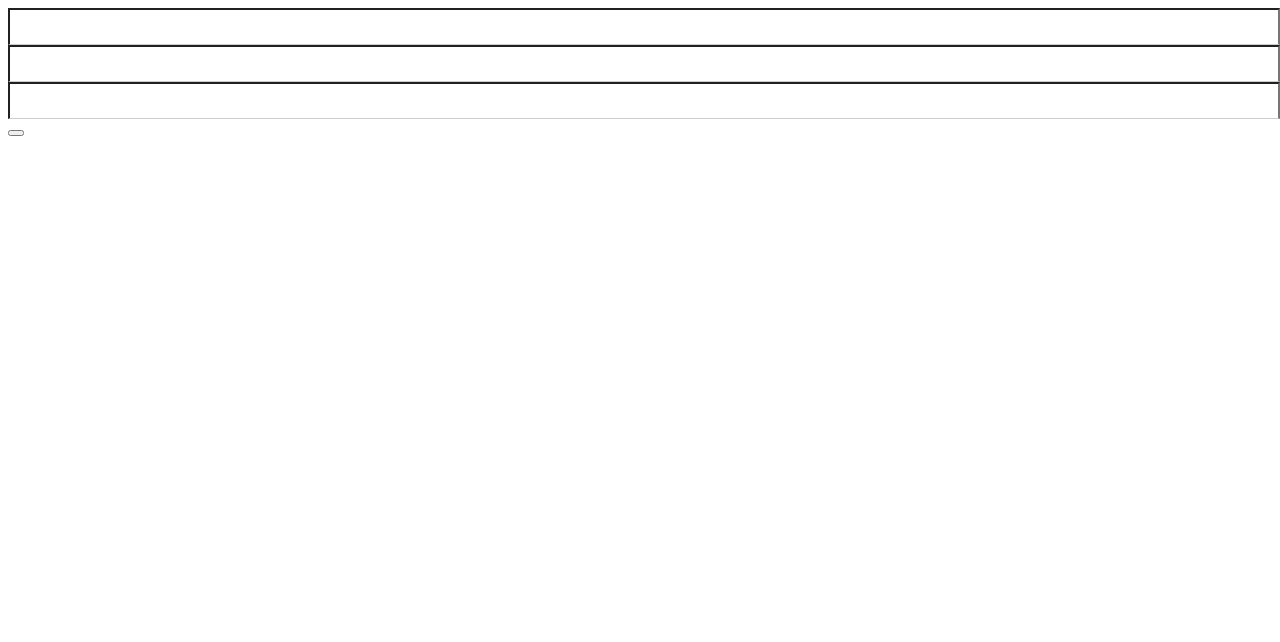
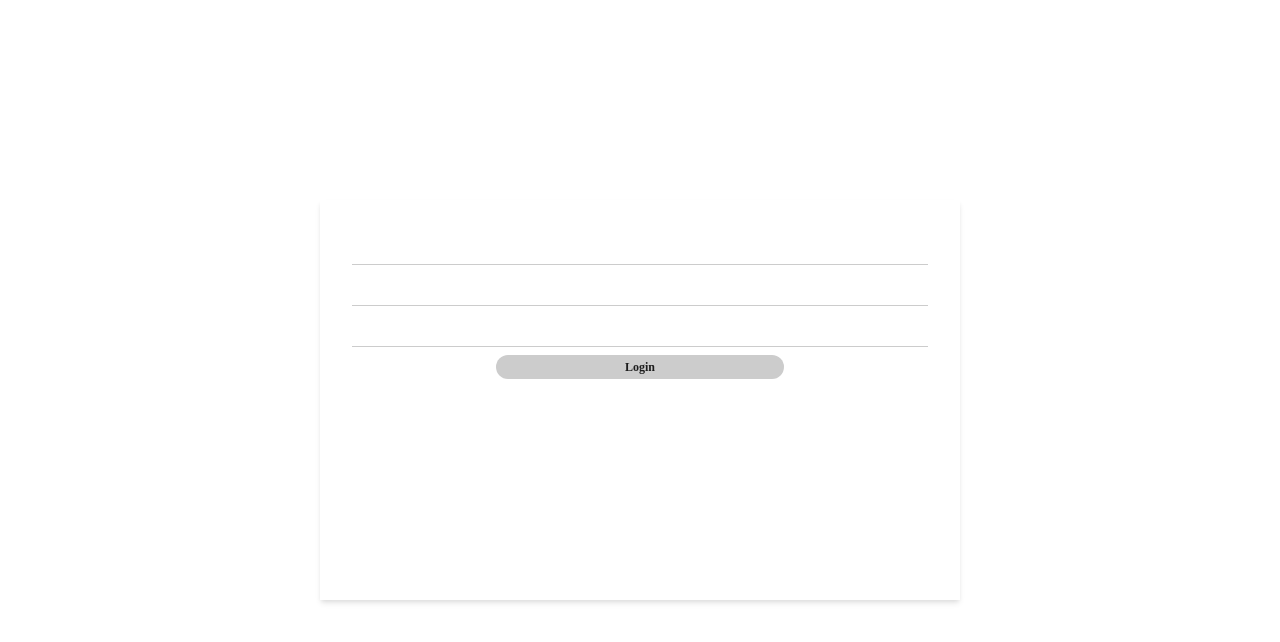
Before and after one commit to wjdgus1122/login, a plain HTML site: page app.html in a window 1280 px wide. Drawn offline with Linux system fonts and the light colour scheme.

Commit message:
form style change

```diff
--- a/app.css
+++ b/app.css
@@ -1,7 +1,56 @@
+
+
+*{
+    margin: 0;
+    padding: 0;
+    box-sizing: border-box;
+}
+
+
+.wrap{
+    width: 100%;
+    height: 100vh;
+    display: flex;
+    justify-content: center;
+    align-items: center;
+}
+
+.inputWrap{
+    width: 50%;
+    height: 50%;
+    box-shadow: rgba(0, 0, 0, 0.1) 0px 4px 6px -1px, rgba(0, 0, 0, 0.06) 0px 2px 4px -1px;
+    padding: 2rem;
+    display: flex;
+    justify-content: center;
+    align-items: center;
+}
+
+form{
+    width: 100%;
+    height: 100%;
+    display: flex;
+    flex-direction: column;
+    align-items: center;
+}
+
 input{
+    all: unset;
     width: 100%;
     height: 2rem;
     border-bottom: 1px solid #ccc;
+    margin-bottom: 0.5rem;
+}
+
+.btn{
+    all: unset;
+    width: 50%;
+    height: 1.5rem;
+    background-color: #ccc;
+    border-radius: 0.75rem;
+    color: #1d1d1d;
+    font-size: 12px;
+    font-weight: 900;
+    text-align: center;
 }
 
 /* .id{
--- a/app.html
+++ b/app.html
@@ -8,11 +8,15 @@
     <link rel="stylesheet" href="./app.css"/>
 </head>
 <body>
-    <form>
-        <input type="email" class="id"/>
-        <input type="password" class="pw"/>
-        <input type="password" class="pwcheck"/>
-        <button></button>
-    </form>
+    <div class="wrap">
+        <div class="inputWrap">
+            <form>
+                <input type="email" class="id"/>
+                <input type="password" class="pw"/>
+                <input type="password" class="pwcheck"/>
+                <button class="btn">Login</button>
+            </form>
+        </div>
+    </div>
 </body>
 </html>
```
